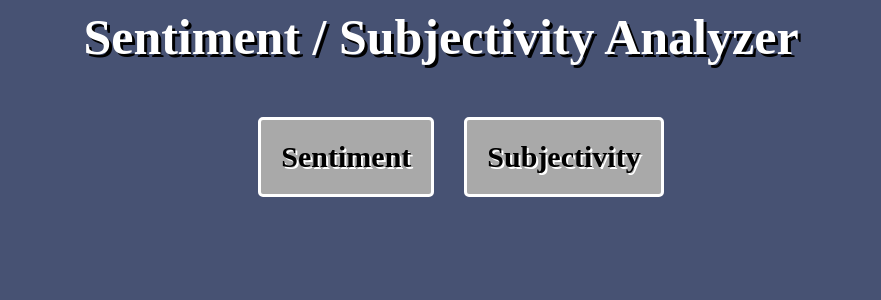
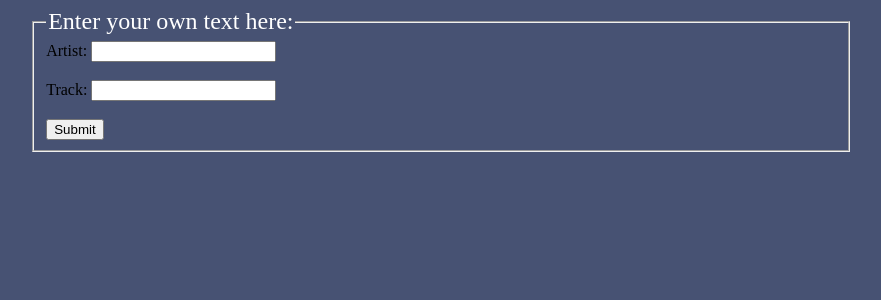
Before and after one commit to griffintalan/music_reccommender, a Flask app: page / in a window 1280 px wide. Shown: the top 300 px of the page, without its empty margins (199-1080 px from the left). Run offline with Flask 2, Linux system fonts and the light colour scheme; parts of the project's set-up code (start-up, migrations or seed data) failed here and were passed over.

Commit message:
heroku app up and running. needs graphs and styling still.

```diff
--- a/heroku_app/app.py
+++ b/heroku_app/app.py
@@ -1,118 +1,179 @@
 import flask
+import numpy as np
 import pandas as pd
-import numpy as np
-import _pickle as pickle
-from gensim.parsing.porter import PorterStemmer
-from tensorflow.keras.models import load_model
-from tensorflow.keras.preprocessing.text import Tokenizer
-from tensorflow.keras.preprocessing.sequence import pad_sequences
-import re
-from nltk.tokenize import word_tokenize
+import requests
+import time
 import matplotlib.pyplot as plt
 
-vocab_size_subj_obj = 5000
-embedding_dimension_subj_obj = 64
-max_length_subj_obj = 200
-trunc_type_subj_obj = 'post'
-padding_type_subj_obj = 'post'
-oov_tok_subj_obj = '<OOV>'
-
-vocab_size_sent = 5000
-embedding_dimension_sent = 10
-max_length_sent = 1000
-trunc_type_sent = 'post'
-padding_type_sent = 'post'
-oov_tok_sent = '<OOV>'
-
-# Defining function for input preprocessing
-def preprocess(data, stem_data, remove_stopwords):
-    processed = []
-    stemmer = PorterStemmer()
-    for file in data:
-
-        # lowercasing all text
-
-        file = str(file).lower()
-
-
-        # removing non-alpha characters
-        file = re.sub('[^a-zA-Z]', ' ', file)
-
-        # tokenizing articles
-        tokenized = word_tokenize(file)
-
-        # removing stop words from tokens
-        stop_removed_tokens = []
-        if remove_stopwords:
-            for word in tokenized:
-                if word not in stop_words:
-                    stop_removed_tokens.append(word)
-        else:
-            stop_removed_tokens = tokenized
-        if stem_data:
-            stemmed = []
-            for token in stop_removed_tokens:
-                stemmed.append(stemmer.stem(token))
-            processed.append(stemmed)
-        else:
-            processed.append(stop_removed_tokens)
-    return processed
-
-
-# loading models and tokenizers
-model_subj_obj = load_model('./model/subj_obj_model.h5')
-
-with open('./model/tokenizer_subj_obj.pickle', 'rb') as handle:
-    tokenizer_subj_obj = pickle.load(handle)
-
-model_sent = load_model('./model/sent_model.h5')
-
-with open('./model/tokenizer_sent.pickle', 'rb') as handle:
-    tokenizer_sent = pickle.load(handle)
-
+api_key = "6bb7f55c691d1bdff841fdc67934b3b8"
 
 app = flask.Flask(__name__, template_folder='templates')
 
+def find_song(artist, track):
+    results = []
+    artists_list = []
+    params_get_artists = {
+        "method" : "artist.search",
+        "format" : "json",
+        "limit" : 100,
+        "artist" : artist,
+        "api_key" : api_key
+    }
+    artists = requests.get('http://ws.audioscrobbler.com/2.0/', params=params_get_artists)
+    for artist in artists.json()['results']['artistmatches']['artist']:
+            artists_list.append(artist['name'])
+
+    tracks_list = []
+    params_get_tracks = {
+        "method" : "track.search",
+        "format" : "json",
+        "limit" : 100,
+        "track" : track,
+        "api_key" : api_key
+    }
+    tracks = requests.get('http://ws.audioscrobbler.com/2.0/', params=params_get_tracks)
+    for track in tracks.json()['results']['trackmatches']['track']:
+        if track['artist'] in artists_list:
+            return_track = track['name']
+            return_artist = track['artist']
+            results.append((return_artist, return_track))
+    if len(results) > 0:
+        return results
+    return('Could not find track. Please search again.')
+
+
+
+def get_artist_info(result_artist):
+    params_artist_info = {
+    "method" : "artist.getInfo",
+    "format" : "json",
+    "artist" : result_artist,
+    "api_key" : api_key
+}
+    artist_info = requests.get('http://ws.audioscrobbler.com/2.0/', params=params_artist_info)
+    content = artist_info.json()['artist']['bio']['content']
+    listeners = int(artist_info.json()['artist']['stats']['listeners'])
+    playcount = int(artist_info.json()['artist']['stats']['playcount'])
+    return (listeners, playcount, content)
+
+def get_track_info(result_artist, result_track):
+    params_track_info = {
+    "method" : "track.getInfo",
+    "format" : "json",
+    "artist" : result_artist,
+    "track" : result_track,
+    "api_key" : api_key
+}
+    track_info = requests.get('http://ws.audioscrobbler.com/2.0/', params=params_track_info)
+    track_listeners = int(track_info.json()['track']['listeners'])
+    track_playcounts = int(track_info.json()['track']['playcount'])
+    track_duration = int(track_info.json()['track']['duration'])
+    try:
+        track_content = track_info.json()['track']['wiki']['content']
+    except:
+        track_content = 'Track information unavailable.'
+    try:
+        track_album = track_info.json()['track']['album']['title']
+    except:
+        track_album = 'Album unavailable.'
+    return (track_duration, track_listeners, track_playcounts, track_album, track_content)
+
+
+def get_similar_tracks(result_artist, result_track):
+    params_get_similar_tracks = {
+        "method" : "track.getSimilar",
+        "format" : "json",
+        "artist" : result_artist,
+        "track" : result_track,
+        "api_key" : api_key
+    }
+    df = pd.DataFrame(columns = ['Info', 'Album', 'Duration', 'Listeners', 'Playcount'])
+    similar_tracks = requests.get('http://ws.audioscrobbler.com/2.0/', params=params_get_similar_tracks)
+    counter = 1
+    for sim_track in similar_tracks.json()['similartracks']['track'][:10]:
+        return_similar_track = sim_track['name']
+        return_similar_artist = sim_track['artist']['name']
+        sim_track_duration, sim_track_listeners, sim_track_playcounts, sim_track_album, sim_track_content = get_track_info(return_similar_artist, return_similar_track)
+        sim_df = pd.DataFrame({'Info' : [str(counter) + '. ' + return_similar_track + ' \n ' + return_similar_artist],
+                               'Album' : [sim_track_album],
+                               'Duration' : [sim_track_duration],
+                               'Listeners' : [sim_track_listeners],
+                               'Playcount' : [sim_track_playcounts]})
+        df = df.append(sim_df, ignore_index= True)
+        counter += 1
+    return df
+
+
+def get_artist_counts(result_artist):
+    params_artist_counts = {
+    "method" : "artist.getInfo",
+    "format" : "json",
+    "artist" : result_artist,
+    "api_key" : api_key
+}
+    artist_info = requests.get('http://ws.audioscrobbler.com/2.0/', params=params_artist_counts)
+    listeners = int(artist_info.json()['artist']['stats']['listeners'])
+    playcount = int(artist_info.json()['artist']['stats']['playcount'])
+    return (listeners, playcount)
+
+def get_similar_artists(result_artist):
+    params_get_similar_artists = {
+        "method" : "artist.getSimilar",
+        "format" : "json",
+        "artist" : result_artist,
+        "api_key" : api_key
+    }
+    similar_artists = requests.get('http://ws.audioscrobbler.com/2.0/', params=params_get_similar_artists)
+    df_sim_artists = pd.DataFrame(columns = ['Info', 'Listeners', 'Playcount'])
+    counter = 1
+    for artist in similar_artists.json()['similarartists']['artist'][:10]:
+        return_similar_artist_art = artist['name']
+        sim_art_listeners, sim_art_playcount = get_artist_counts(return_similar_artist_art)
+        df_sim_artists_art = pd.DataFrame({'Info' : [str(counter) + '. ' + return_similar_artist_art],
+                                         'Listeners' : [sim_art_listeners],
+                                         'Playcount' : [sim_art_playcount]})
+        df_sim_artists = df_sim_artists.append(df_sim_artists_art, ignore_index = True)
+        counter += 1
+    return df_sim_artists
+
+
+
+
 @app.route('/', methods = ['GET', 'POST'])
 def main():
-    return flask.render_template('main.html')
+    if flask.request.method == 'GET':
+        return flask.render_template('main.html')
+    if flask.request.method == 'POST':
+        artist = [flask.request.form['artist']]
+        track = [flask.request.form['track']]
+
+        try:
+            results = find_song(artist = artist, track = track)
+            result_artist = results[0][0]
+            result_track = results[0][1]
+        except:
+            return flask.render_template('not_found.html')
+
+        listeners, playcount, artist_info = get_artist_info(result_artist)
+
+        track_duration, track_listeners, track_playcounts, track_album, track_content = get_track_info(result_artist, result_track)
+
+        sim_tracks_df = get_similar_tracks(result_artist, result_track)
+
+        return flask.render_template('result.html',
+                                     result_artist = result_artist,
+                                     result_track = result_track,
+                                     listeners = listeners,
+                                     playcount = playcount,
+                                     artist_info = artist_info,
+                                     track_duration = track_duration,
+                                     track_listeners = track_listeners,
+                                     track_playcounts = track_playcounts,
+                                     track_album = track_album,
+                                     track_content = track_content
+                                     )
 
 
-@app.route('/sentiment/', methods = ['GET', 'POST'])
-def main_sent():
-    if flask.request.method == 'GET':
-        return flask.render_template('sentiment.html')
-    if flask.request.method == 'POST':
-        text = [flask.request.form['text']]
-        processed_text = preprocess(text, stem_data = False, remove_stopwords = False)
-        text_sequences_sent = tokenizer_sent.texts_to_sequences(processed_text)
-        text_padded_sent = pad_sequences(text_sequences_sent,
-                                     maxlen=max_length_sent,
-                                     padding=padding_type_sent,
-                                     truncating=trunc_type_sent)
-        prediction = model_sent.predict(text_padded_sent)[0][0]
-        prediction = round(prediction, 4)
-        return flask.render_template('sentiment.html',
-                                     original_input={'text':text[0]},
-                                     result=prediction)
-
-@app.route('/subjectivity/', methods = ['GET', 'POST'])
-def main_subj():
-    if flask.request.method == 'GET':
-        return flask.render_template('subjectivity.html')
-    if flask.request.method == 'POST':
-        text = [flask.request.form['text']]
-        processed_text = preprocess(text, stem_data = False, remove_stopwords = False)
-        text_sequences_subj_obj = tokenizer_subj_obj.texts_to_sequences(processed_text)
-        text_padded_subj_obj = pad_sequences(text_sequences_subj_obj,
-                                     maxlen=max_length_subj_obj,
-                                     padding=padding_type_subj_obj,
-                                     truncating=trunc_type_subj_obj)
-        prediction = model_sent.predict(text_padded_subj_obj)[0][0]
-        prediction = round(prediction, 4)
-        return flask.render_template('subjectivity.html',
-                                     original_input={'text':text[0]},
-                                     result=prediction)
 
 if __name__ == '__main__':
     app.run()
--- a/heroku_app/templates/main.html
+++ b/heroku_app/templates/main.html
@@ -1,17 +1,9 @@
 <!doctype html>
 <html>
+<head>
+<title>Sentiment / Subjectivity Analyzer</title>
+</head>
 <style>
-html {
-  background-color: #475273;
-}
-.menu li {
-    background-color: darkgrey;
-    padding: 20px;
-    margin: 15px;
-    border: 3px solid white;
-    border-radius: 5px;
-    font-size: 30px;
-}
   .logo {
     text-align: center;
     margin: auto;
@@ -19,6 +11,9 @@ html {
     padding-bottom: 20px;
     color: white;
     text-shadow: 3px 3px black;
+  }
+  h1 {
+    font-size: 50px;
   }
   ul {
     list-style-type: none;
@@ -30,21 +25,50 @@ a {
     text-decoration: none;
     text-shadow: 2px 2px white;
   }
-h1 {
-  font-size: 50px;
+  html {
+    background-color: #475273;
+  }
+  .menu li {
+      background-color: darkgrey;
+      padding: 20px;
+      margin: 15px;
+      border: 3px solid white;
+      border-radius: 5px;
+      font-size: 20px;
+  }
+  form {
+      margin: auto;
+      width: 65%;
+  }
+  .input {
+    width: 100%;
+    height: 100px;
+    color: black;
+  }
+  .result {
+    padding-top: 20px;
+    font-size: 35px;
+    width: 65%;
+    margin: auto;
+  }
+  legend {
+    font-size: 24px;
+    color: white;
   }
 </style>
-<head>
-<title class="title">Sentiment / Subjectivity Analyzer</title>
-</head>
-<div class="container">
-  <h1 class="logo">Sentiment / Subjectivity Analyzer</h1>
-  <strong><nav>
-    <ul class="menu">
-      <li><a href="{{ url_for('main_sent') }}">Sentiment</a></li>
-      <li><a href="{{ url_for('main_subj') }}">Subjectivity</a></li>
-    </ul>
-  </nav></strong>
-  </h1>
-</div>
+
+<form action="{{ url_for('main') }}" method="POST">
+    <fieldset>
+        <legend>Enter your own text here:</legend>
+        Artist:
+        <input id="artist" name="artist" type="text" required>
+        <br>
+        <br>
+        Track:
+        <input id="track" name="track" type="text" required>
+        <br>
+        <br>
+        <input type="submit">
+    </fieldset>
+</form>
 </html>
```
Also changed, not shown: heroku_app/templates/not_found.html (added, +10 -0 lines), heroku_app/templates/result.html (added, +45 -0 lines), heroku_app/templates/sentiment.html (deleted, +0 -88 lines), heroku_app/templates/subjectivity.html (deleted, +0 -88 lines), 4 other files. Lines whose indentation alone changed are shown as unchanged.
